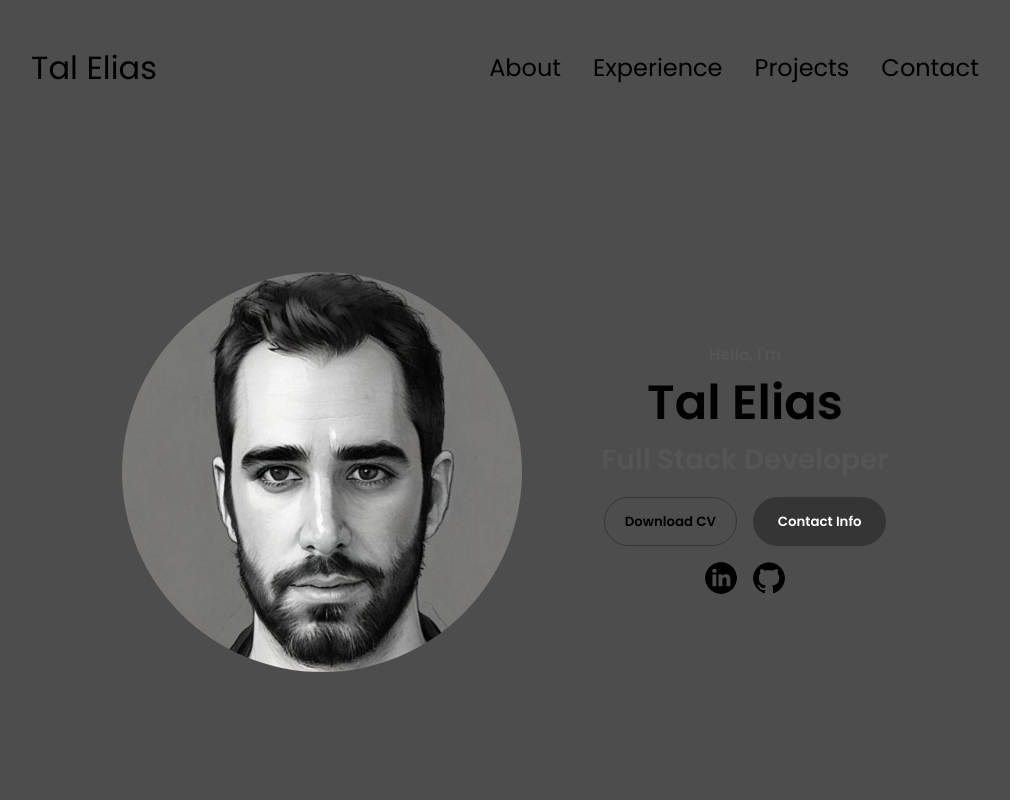
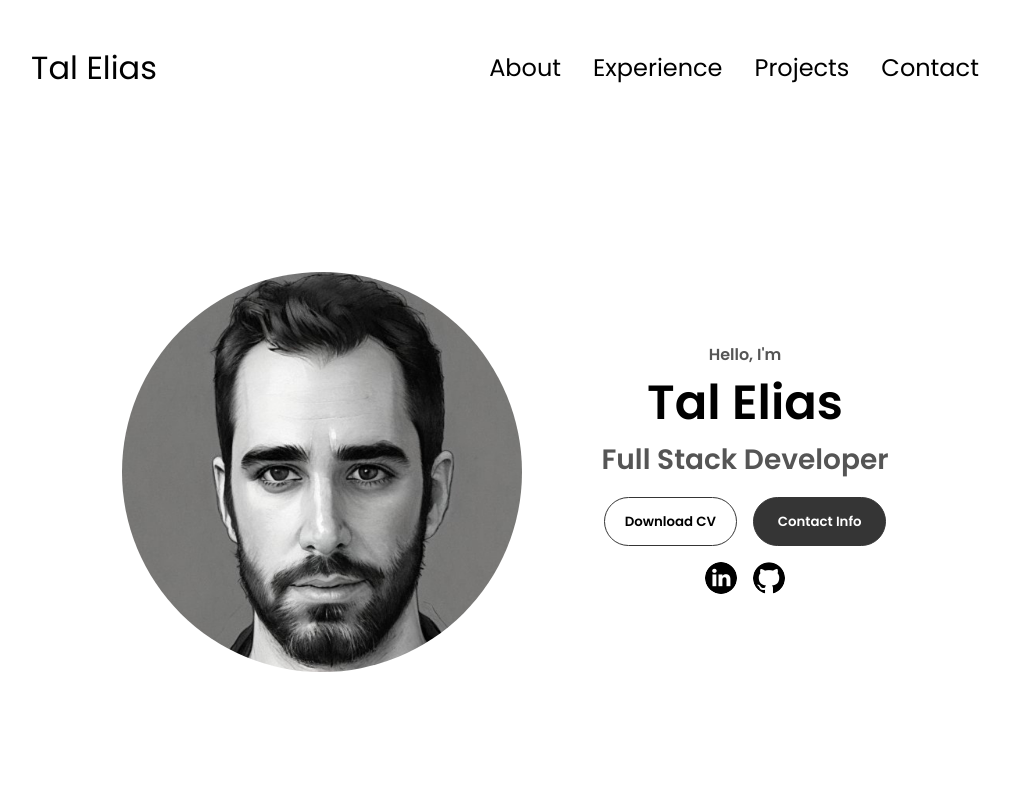
Before and after one commit to gezerlavan/my-portfolio, a React (Vite) app: page / in a window 1280 px wide. Shown: the top 800 px of the page, without its empty margins (135-1145 px from the left). Built offline with nearby package versions, Linux system fonts and the light colour scheme.

Commit message:
background color back to original

```diff
--- a/src/assets/styles/basics/_base.scss
+++ b/src/assets/styles/basics/_base.scss
@@ -44,7 +44,7 @@ body {
   line-height: 1.5;
   color: $clr-dark1;
   background-color: $clr-light1;
-  background-color: rgb(77, 77, 77); /*temp */
+  // background-color: rgb(77, 77, 77); /*temp */
 }
 
 a {
```
